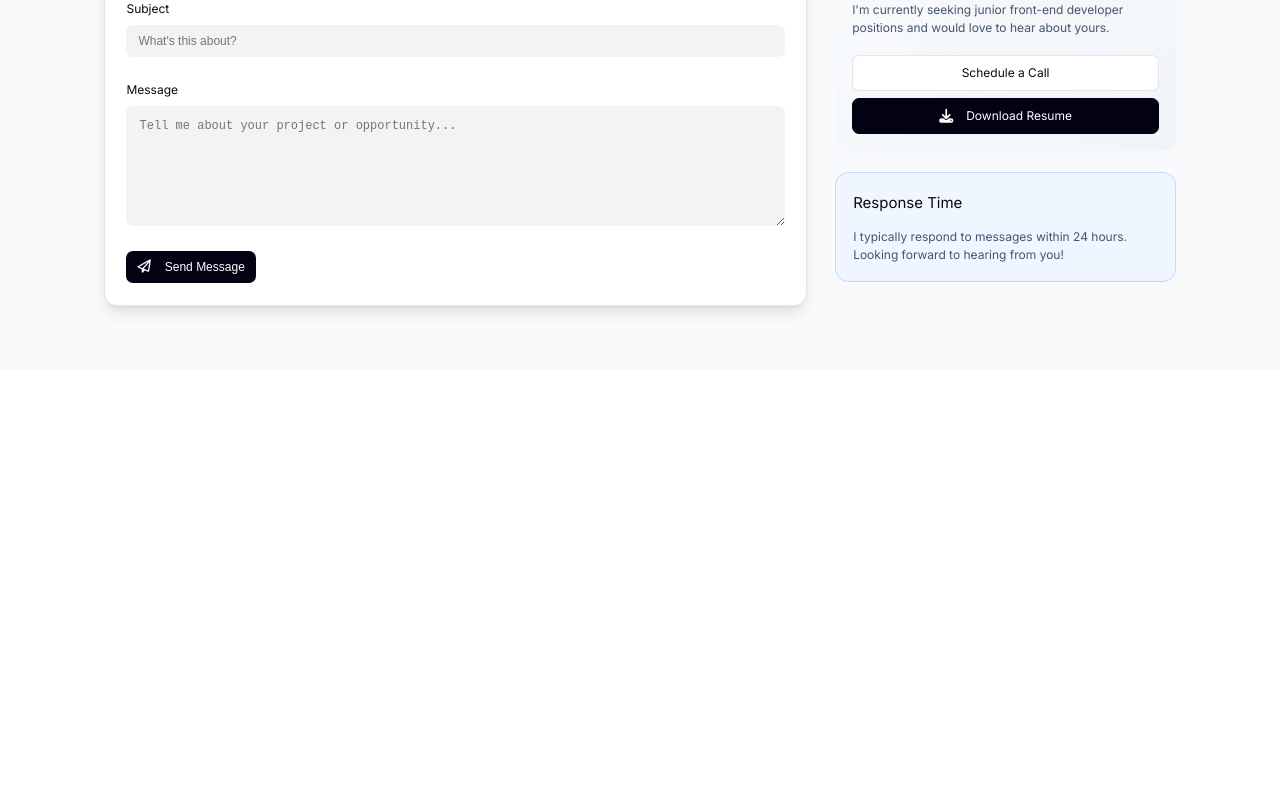
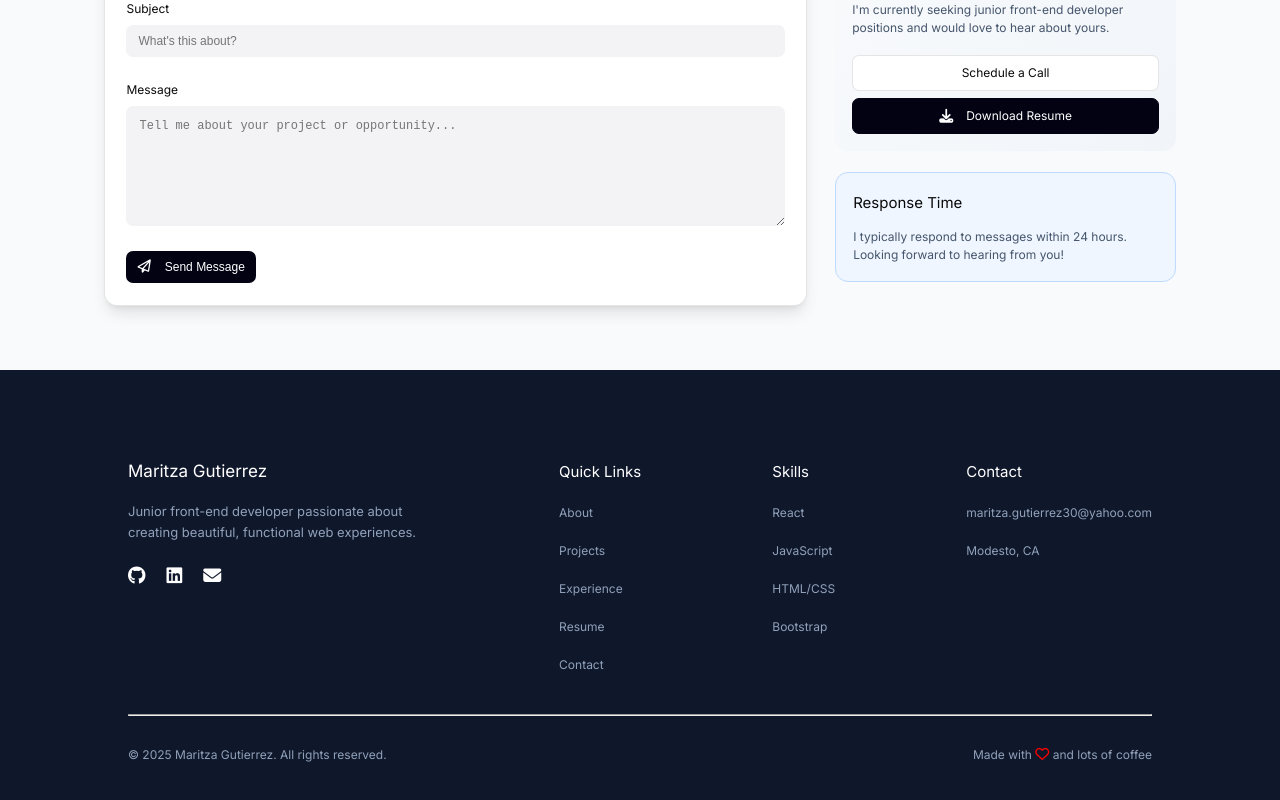
Before and after one commit to Mariii209/maritza-portfolio, a React (Create React App) app: page / in a window 1280 px wide. Shown: the part 6004-6804 px from the top of the page. Before the commit the page ends 6374 px from the top, so only its background shows below. Built offline with nearby package versions, Linux system fonts and the light colour scheme.

Commit message:
Add Footer component with styling and fix Available-Links selector specificity

```diff
--- a/src/App.js
+++ b/src/App.js
@@ -7,6 +7,7 @@ import Projects from "./Projects";
 import Education from "./Education";
 import Resume from "./Resume";
 import Contact from "./Contact";
+import Footer from "./Footer";
 
 function App() {
   return (
@@ -19,6 +20,7 @@ function App() {
       <Education />
       <Resume />
       <Contact />
+      <Footer />
     </div>
   );
 }
--- /dev/null
+++ b/src/Footer.css
@@ -0,0 +1,105 @@
+.Footer {
+  background: #0f172b;
+}
+
+.Footer .Footer-container {
+  padding: 7% 10%;
+}
+
+.Footer .Footer-Wrapper {
+  display: flex;
+  flex: 1;
+  justify-content: space-between;
+  gap: 20px;
+  margin-bottom: 40px;
+}
+
+.Footer .Maritza h5 {
+  color: #fff;
+  font-size: 17px;
+  font-style: normal;
+  font-weight: 400;
+  line-height: 25px;
+}
+
+.Footer .Maritza p {
+  width: 300px;
+  color: #90a1b9;
+  font-size: 13px;
+  font-style: normal;
+  font-weight: 400;
+  line-height: 21px;
+  margin: 17px 0 22px;
+}
+
+.Footer .Maritza .Links {
+  display: flex;
+  gap: 21px;
+}
+
+.Footer .Maritza .Links a {
+  font-size: 18px;
+  color: #fff;
+}
+
+.Footer .Footer-Wrapper h6 {
+  color: #fff;
+  font-size: 15px;
+  font-style: normal;
+  font-weight: 400;
+  line-height: 25px;
+}
+
+.Footer ul li,
+.Footer ul li a {
+  color: #90a1b9;
+  font-size: 12px;
+  font-style: normal;
+  font-weight: 400;
+  line-height: 18px;
+  list-style: none;
+  text-decoration: none;
+}
+
+.Footer ul {
+  display: flex;
+  flex-direction: column;
+  gap: 20px;
+  margin-top: 20px;
+}
+
+.Footer .Copy-right {
+  display: flex;
+  justify-content: space-between;
+  margin-top: 30px;
+}
+
+.Footer .Copy-right p {
+  color: #90a1b9;
+  font-size: 12px;
+  font-style: normal;
+  font-weight: 400;
+  line-height: 18px;
+}
+
+.Footer .Copy-right i {
+  color: red;
+  font-size: 14px;
+}
+
+@media (max-width: 900px) {
+  .Footer .Footer-Wrapper {
+    display: flex;
+    flex-direction: column;
+    flex: 1;
+    justify-content: space-between;
+    gap: 30px;
+    margin-bottom: 40px;
+  }
+
+  .Footer .Copy-right {
+    display: flex;
+    flex-direction: column;
+    align-items: center;
+  }
+}
--- /dev/null
+++ b/src/Footer.js
@@ -0,0 +1,79 @@
+import React from "react";
+import "./Footer.css";
+
+export default function Footer() {
+  return (
+    <div className="Footer">
+      <div className="Footer-container">
+        <div className="Footer-Wrapper">
+          <div className="Maritza">
+            <h5>Maritza Gutierrez</h5>
+            <p>
+              Junior front-end developer passionate about creating beautiful,
+              functional web experiences.
+            </p>
+            <div className="Links">
+              <a href="/">
+                <i className="fa-brands fa-github"></i>
+              </a>
+              <a href="/">
+                <i className="fa-brands fa-linkedin"></i>
+              </a>
+              <a href="/">
+                <i className="fa-solid fa-envelope"></i>
+              </a>
+            </div>
+          </div>
+
+          <div className="Quick-links">
+            <h6>Quick Links</h6>
+            <ul>
+              <li>
+                <a href="/">About</a>
+              </li>
+              <li>
+                <a href="/">Projects</a>
+              </li>
+              <li>
+                <a href="/">Experience</a>
+              </li>
+              <li>
+                <a href="/">Resume</a>
+              </li>
+              <li>
+                <a href="/">Contact</a>
+              </li>
+            </ul>
+          </div>
+
+          <div>
+            <h6>Skills</h6>
+            <ul>
+              <li>React</li>
+              <li>JavaScript</li>
+              <li>HTML/CSS</li>
+              <li>Bootstrap</li>
+            </ul>
+          </div>
+
+          <div>
+            <h6>Contact</h6>
+            <ul>
+              <li>maritza.gutierrez30@yahoo.com</li>
+              <li>Modesto, CA</li>
+            </ul>
+          </div>
+        </div>
+
+        <hr />
+
+        <div className="Copy-right">
+          <p>© 2025 Maritza Gutierrez. All rights reserved.</p>
+          <p>
+            Made with <i class="fa-regular fa-heart"></i> and lots of coffee
+          </p>
+        </div>
+      </div>
+    </div>
+  );
+}
--- a/src/Information.css
+++ b/src/Information.css
@@ -61,7 +61,7 @@
   margin: 13px 0 18px;
 }
 
-.Available-links {
+.Information .Available-links {
   display: flex;
   flex-direction: column;
   gap: 7px;
```
